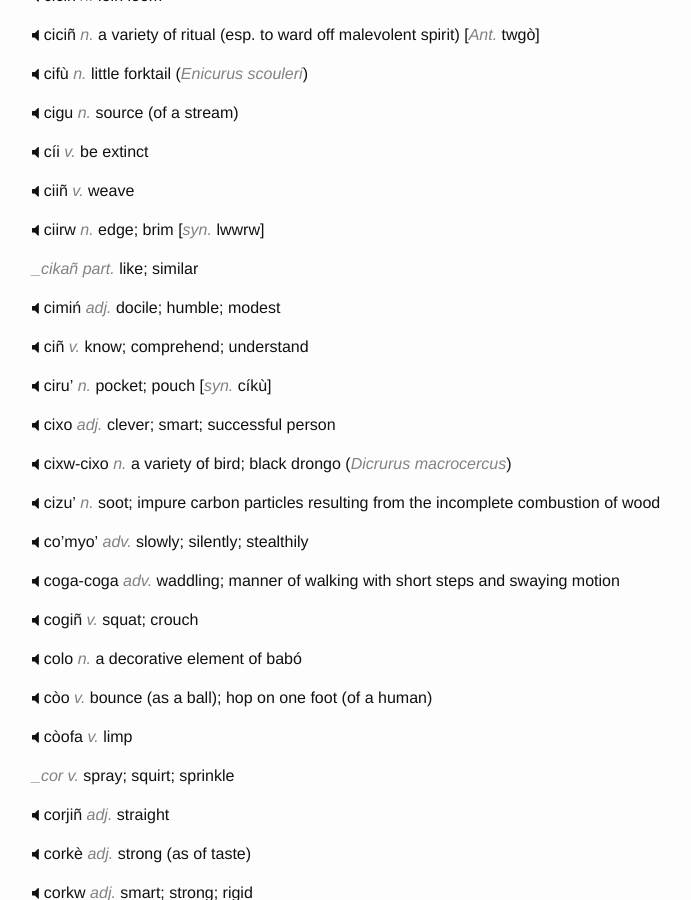
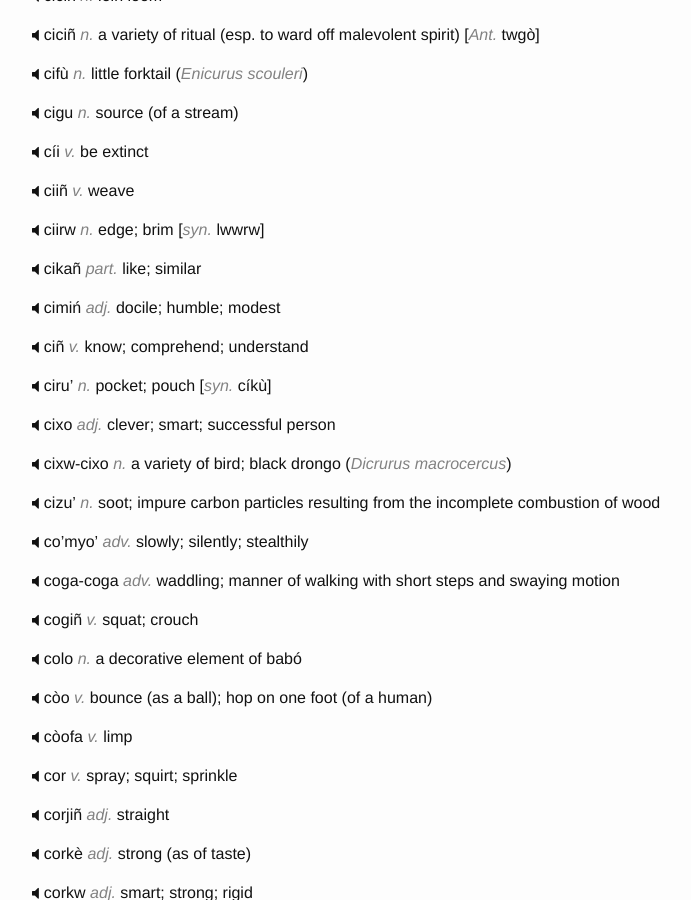
Before and after one commit to hacksparrow/language.apatani.org, a Jekyll site: the page built from dictionary/c.md, in a window 1280 px wide and 900 px high, scrolled down 1897 px. Shown: the whole window, without its empty margins (238-929 px from the left). Built offline with Jekyll 4.4.1, drawn with Linux system fonts in a browser that asks for light colours; nearby versions of some CDN libraries.

Commit message:
Update c.md

```diff
--- a/dictionary/c.md
+++ b/dictionary/c.md
@@ -156,7 +156,7 @@ __ciiñ__  _v._  weave
 __ciirw__ _n._  edge; brim  [_syn._  lwwrw]
 
 
-__cikañ_ _part._ like; similar
+__cikañ__ _part._ like; similar
 
 
 __cimiń__ _adj._  docile; humble; modest
@@ -195,7 +195,7 @@ __còo__ _v._  bounce (as a ball); hop on one foot (of a human)
 __còofa__ _v._  limp
 
 
-__cor_ _v._  spray; squirt; sprinkle
+__cor__ _v._  spray; squirt; sprinkle
 
 
 __corjiñ__  _adj._  straight
```
